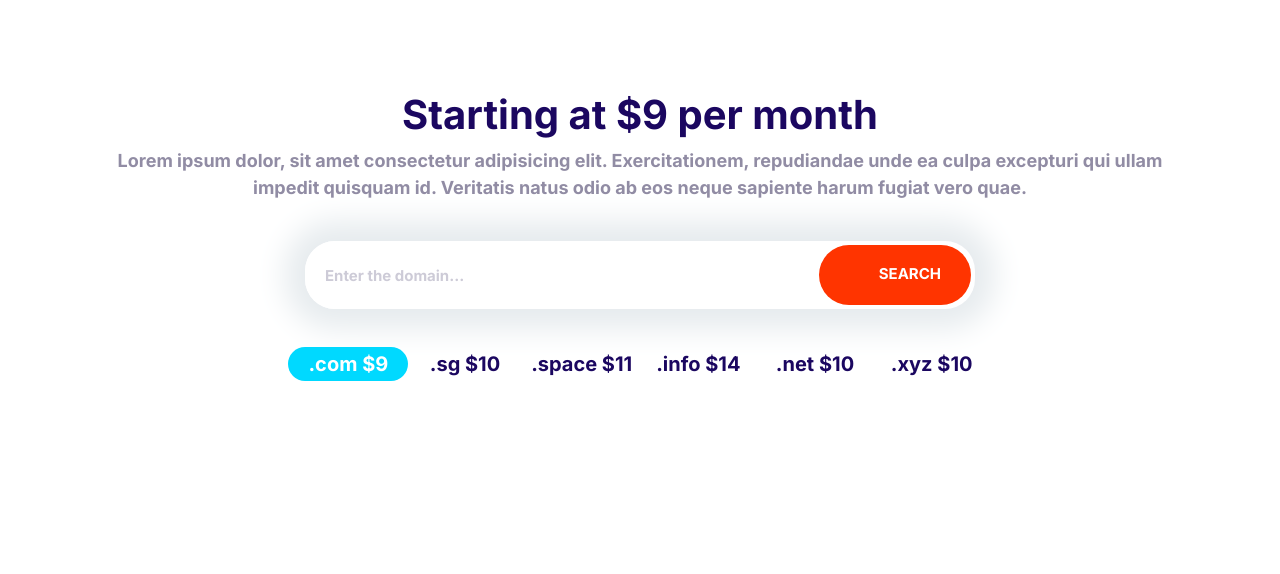
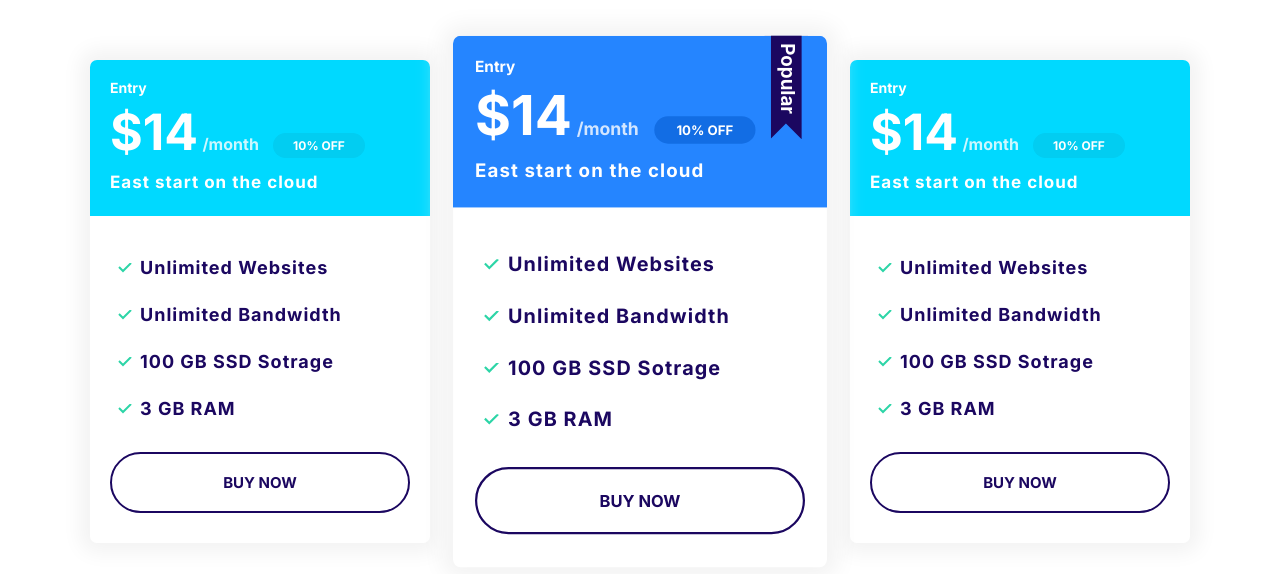
Before and after one commit to khainguyen21/UltimateHTML-CSSPart3, a plain HTML site: page index.html in a window 1280 px wide. Drawn offline with Linux system fonts and the light colour scheme.

Commit message:
Build plans block components

```diff
--- a/css/style.css
+++ b/css/style.css
@@ -329,6 +329,7 @@ a {
 
 .card__header , .card__body {
     padding: 2rem 2rem;
+    text-align: left;
 }
 
 .card--primary .card__header {
@@ -340,11 +341,18 @@ a {
     color: #fff;
 }
 
+.card--primary .badge--primary {
+    background: #126de4;
+}
+
 .card--secondary .badge--secondary{
     background: #02cdf1;
 }
 
 /* Plans */
+.plan {
+    transition: transform .2s ease-out;
+}
 .plan__name {
     color: #fff;
     margin: 0;
@@ -375,6 +383,10 @@ a {
     letter-spacing: 1px;
 }
 
+.plan--popular {
+    transform: scale(1.1);
+}
+
 .plan--popular .card__header {
     position: relative;
 }
@@ -395,6 +407,14 @@ a {
 
      /* whatever the width of the card, we set 5% of that */
     right: 5%;
+}
+
+.plan:hover {
+    transform: scale(1.05);
+}
+
+.plan--popular:hover {
+    transform: scale(1.15);
 }
 
 @media screen and (min-width: 1024px) {
@@ -777,3 +797,14 @@ a {
         grid-template-columns: repeat(auto-fit, minmax(100px, 1fr));
     }
 }
+
+/* Plans Block */
+.block-plans .grid {
+    /* vertical spacing, horizontal spacing */
+    gap: 8rem 4rem;
+}
+
+.block-plans .card {
+    max-width: 500px;
+    margin: 0 auto;
+}
--- a/index.html
+++ b/index.html
@@ -14,29 +14,73 @@
     <link rel="stylesheet" href="css/style.css" />
   </head>
   <body>
-    <section class="block container block-domain">
-      <header class="block__header">
-        <h2>Starting at $9 per month</h2>
-        <p>
-          Lorem ipsum dolor, sit amet consectetur adipisicing elit.
-          Exercitationem, repudiandae unde ea culpa excepturi qui ullam impedit
-          quisquam id. Veritatis natus odio ab eos neque sapiente harum fugiat
-          vero quae.
-        </p>
-      </header>
-      <div class="input-group">
-        <input type="text" class="input" placeholder="Enter the domain...">
-        <button class="btn btn--accent">    <svg class="icon">
-          <use xlink:href="images/sprite.svg#search"></use>
-        </svg>Search</button>
+    <section class="block container block-plans">
+      <div class="grid grid--1x3">
+        <div class="plan">
+          <div class="card card--secondary">
+            <header class="card__header">
+              <h3 class="plan__name">Entry</h3>
+              <span class="plan__price">$14</span>
+              <span class="plan__billing-cycle">/month</span>
+              <span class="badge badge--secondary badge--small">10% OFF</span>
+              <span class="plan__description">East start on the cloud</span>
+            </header>
+            <div class="card__body">
+              <ul class="list list--tick">
+                <li class="list__item">Unlimited Websites</li>
+                <li class="list__item">Unlimited Bandwidth</li>
+                <li class="list__item">100 GB SSD Sotrage</li>
+                <li class="list__item">3 GB RAM</li>
+              </ul>
+              <button class="btn btn--outline btn--block">Buy Now</button>
+            </div>
+          </div>
+        </div>
+
+        <div class="plan plan--popular">
+          <div class="card card--primary">
+            <header class="card__header">
+              <h3 class="plan__name">Entry</h3>
+              <span class="plan__price">$14</span>
+              <span class="plan__billing-cycle">/month</span>
+              <span class="badge badge--primary badge--small">10% OFF</span>
+              <span class="plan__description">East start on the cloud</span>
+            </header>
+            <div class="card__body">
+              <ul class="list list--tick">
+                <li class="list__item">Unlimited Websites</li>
+                <li class="list__item">Unlimited Bandwidth</li>
+                <li class="list__item">100 GB SSD Sotrage</li>
+                <li class="list__item">3 GB RAM</li>
+              </ul>
+              <button class="btn btn--outline btn--block">Buy Now</button>
+            </div>
+          </div>
+        </div>
+
+        <div class="plan">
+          <div class="card card--secondary">
+            <header class="card__header">
+              <h3 class="plan__name">Entry</h3>
+              <span class="plan__price">$14</span>
+              <span class="plan__billing-cycle">/month</span>
+              <span class="badge badge--secondary badge--small">10% OFF</span>
+              <span class="plan__description">East start on the cloud</span>
+            </header>
+            <div class="card__body">
+              <ul class="list list--tick">
+                <li class="list__item">Unlimited Websites</li>
+                <li class="list__item">Unlimited Bandwidth</li>
+                <li class="list__item">100 GB SSD Sotrage</li>
+                <li class="list__item">3 GB RAM</li>
+              </ul>
+              <button class="btn btn--outline btn--block">Buy Now</button>
+            </div>
+          </div>
+        </div>
+
+
       </div>
-      <ul class="list block-domain__prices">
-        <li><span class="badge badge--secondary">.com $9</span></li>
-        <li>.sg $10</li>
-        <li>.space $11</li>
-        <li>.info $14</li>
-        <li>.net $10</li>
-        <li>.xyz $10</li>
     </section>
     <script src="js/main.js"></script>
   </body>
```
Also changed, not shown: components/domain-blocks.html (added, +24 -0 lines), components/plans-blocks.html (added, +68 -0 lines), components/plans.html (added, +20 -0 lines).
